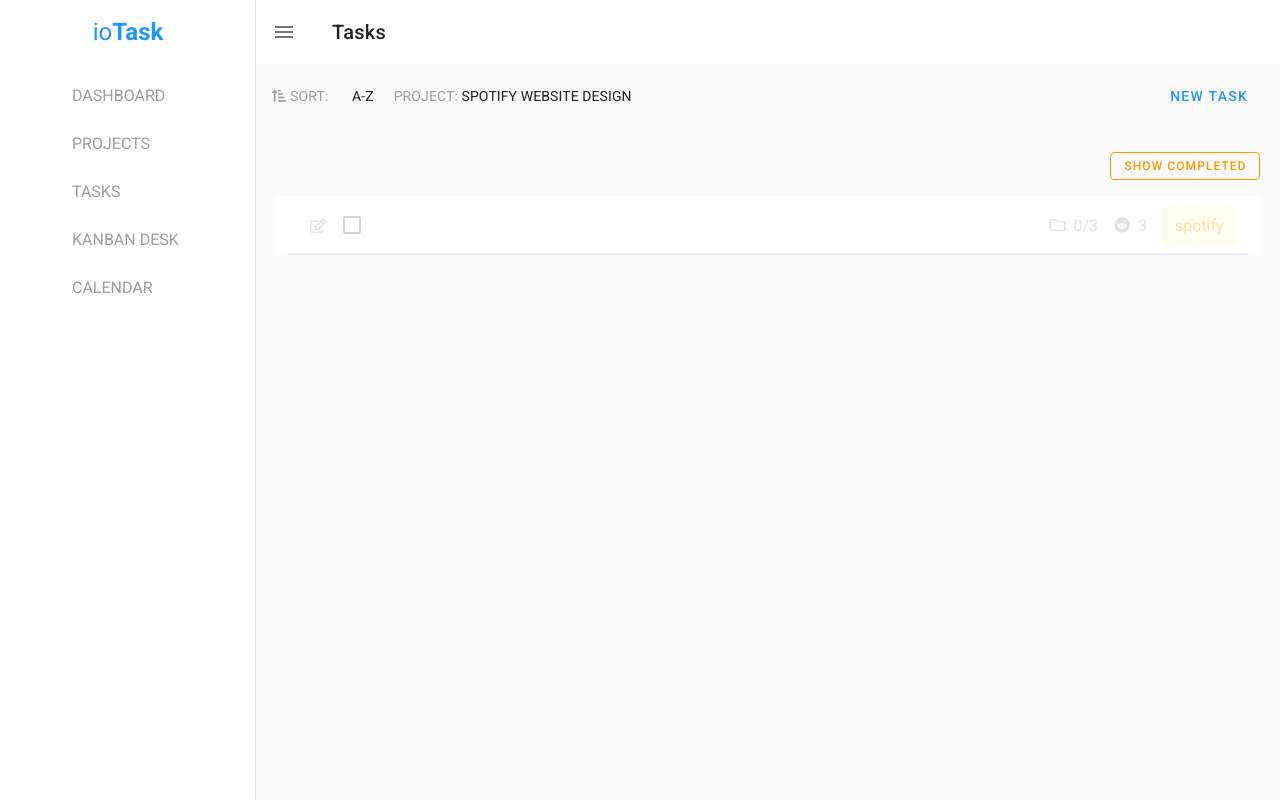
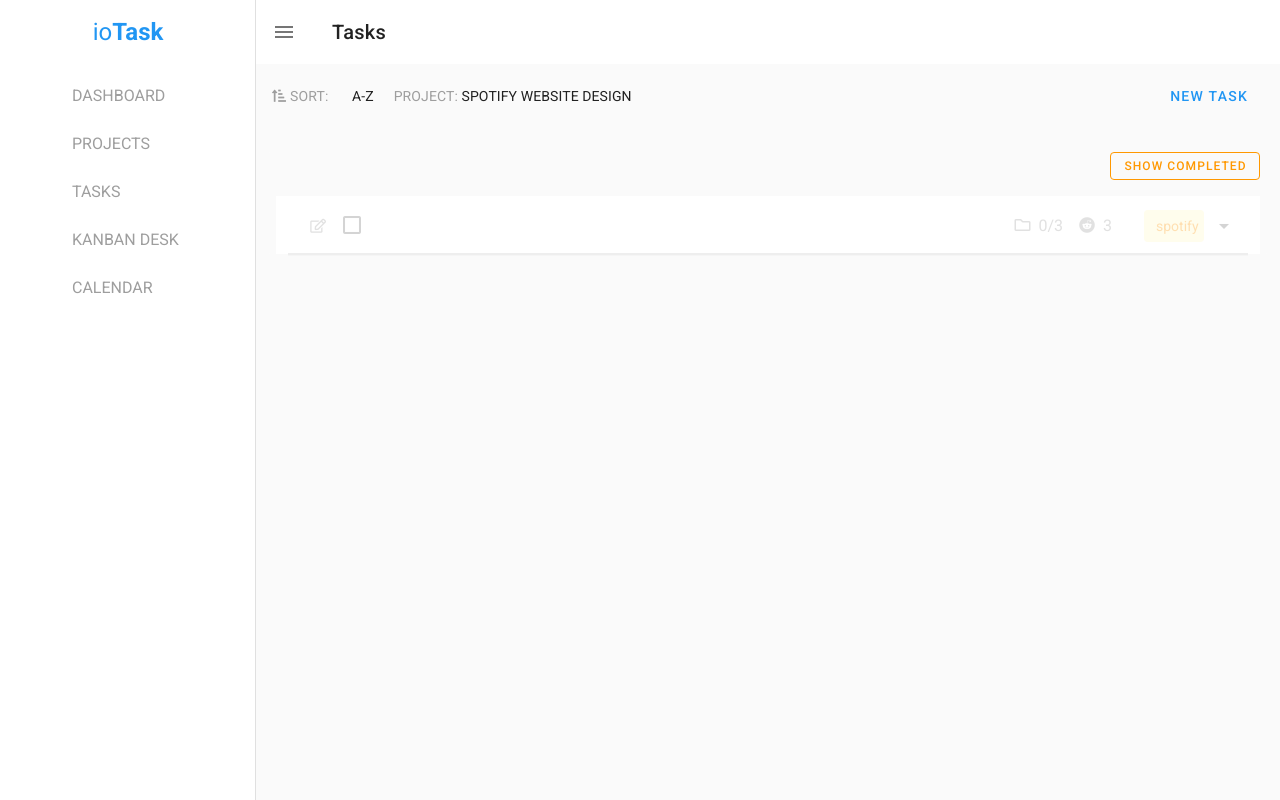
Before and after one commit to sourybunny/sensehawk-assignment, a Vue app: page / in a window 1280 px wide. Both pictures are taken after a click on the button "NEW TASK". Built offline with nearby package versions, Linux system fonts and the light colour scheme; some icons are missing.

Commit message:
ref: use vuetify dropdown select

```diff
--- a/src/components/TaskItem.vue
+++ b/src/components/TaskItem.vue
@@ -13,13 +13,26 @@
                         :items="selects"
                         solo
                         ></v-select> -->
+                        <!-- :class="classList" -->
+                        <v-select solo class=" transparent dropdown-select" v-model="task.type"
+                        :items="['spotify','sketch','dribble','iotask']"
+                        flat hide-details>
+                        <template v-slot:selection="{ item, index }">
+                            <v-chip :class="classList" label  v-if="index === 0">
+                                <span class="text-center">{{ item }}</span>
+                            </v-chip>
+                            <span
+                            v-if="index === 1"
+                            class="grey--text caption"
+                            >(+{{ value.length - 1 }} others)</span>
+                        </template></v-select>
 
-                        <select :class="classList" class="select chip mr-3 label px-3 py-2" v-model="task.type">
-                            <option><span>spotify</span></option>
-                            <option><span>sketch</span></option>
-                            <option><span>dribble</span></option>
-                            <option><span>iotask</span></option>
-                        </select>
+                        <!-- <select :class="classList" class="selector chip mr-3 label px-3 py-2" v-model="task.type">
+                            <option value="spotify"><span id="dropdown" class="">spotify</span></option>
+                            <option value="sketch"><span>sketch</span></option>
+                            <option value="dribble"><span>dribble</span></option>
+                            <option value="iotask"><span>iotask</span></option>
+                        </select> -->
                     </div>
                 </div>
 </template>
@@ -75,7 +88,8 @@ export default {
 .title {
     float: left;
 }
-.scale-up{
-    /* transform: scale(1.2); */
+
+.dropdown-select {
+    width: 120px;
 }
 </style>
```
